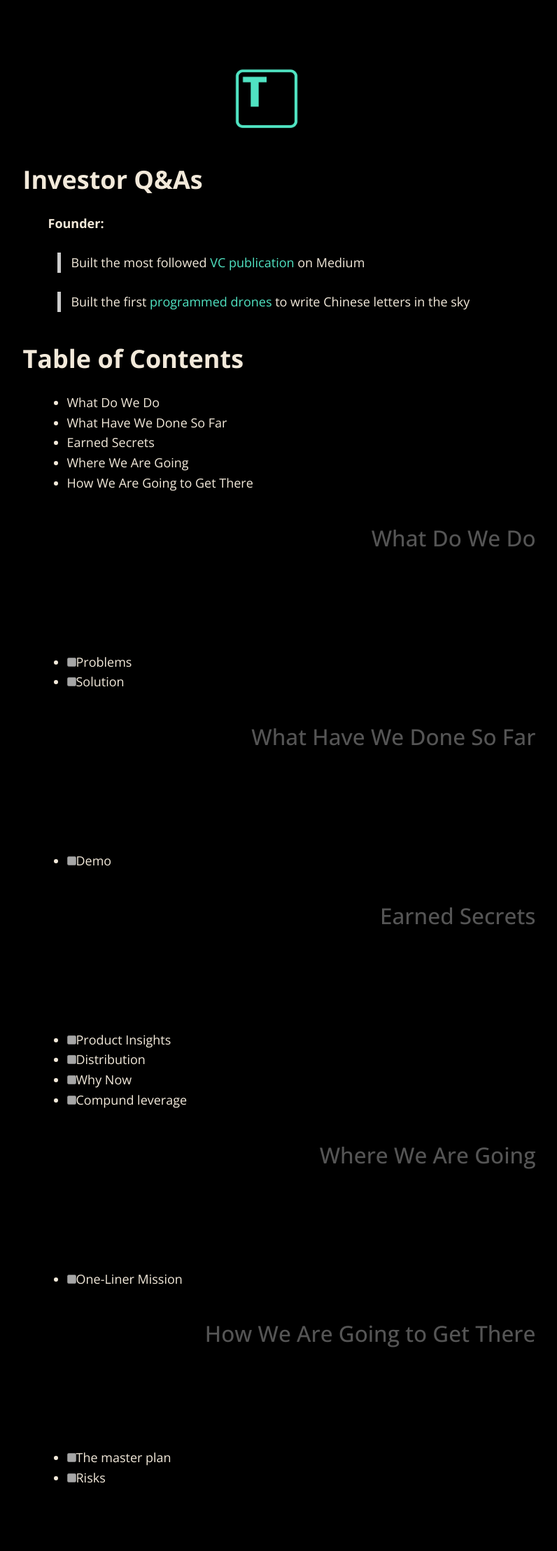
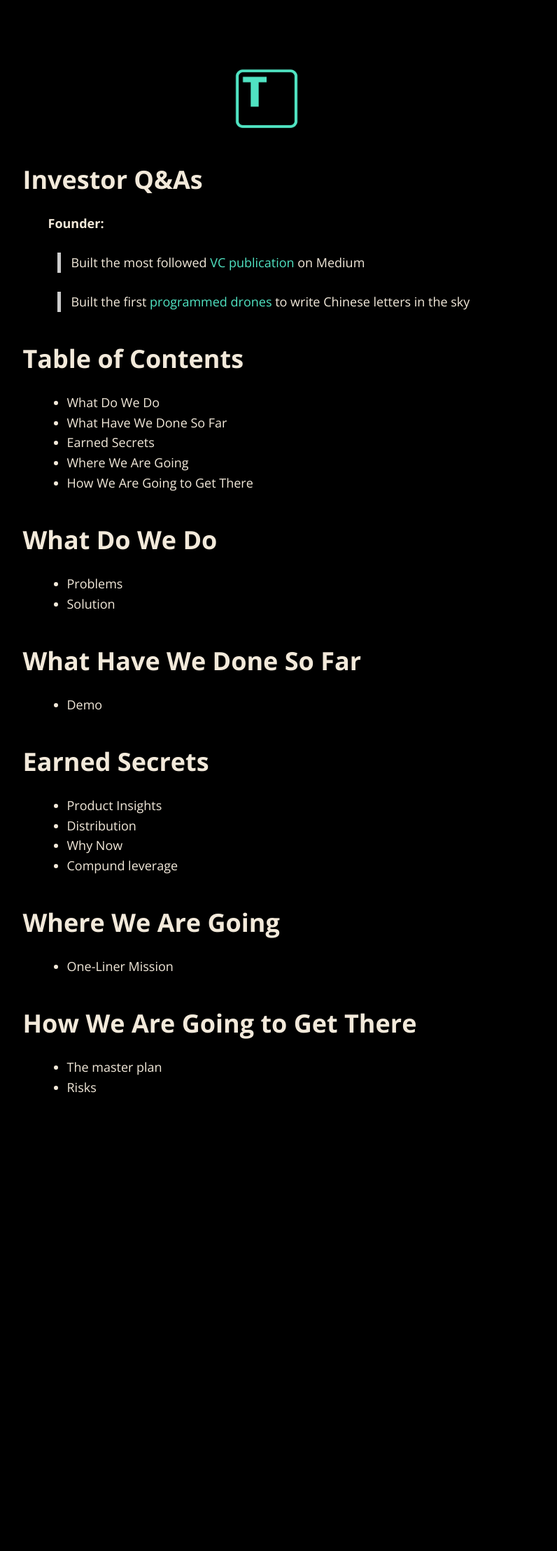
Before and after one commit to tarsmachine/tarsmachine.github.io, a Jekyll site: the page built from index.md, in a window 1280 px wide. Shown: the whole page at 70% size, without its empty margins (259-1055 px from the left). Built offline with Jekyll 4.4.1, drawn with Linux system fonts in a browser that asks for light colours; nearby versions of some CDN libraries; after the commit the page ends 1659 px from its top, so only the background shows below that.

Commit message:
Update Lines

```diff
--- a/index.md
+++ b/index.md
@@ -22,24 +22,29 @@ layout: default
 - How We Are Going to Get There
 
 
-## What Do We Do
-- [ ] Problems
-- [ ] Solution
+### What Do We Do
 
-## What Have We Done So Far
-- [ ] Demo
+- Problems
+- Solution
+
+### What Have We Done So Far
+
+- Demo
 
 
-## Earned Secrets
-- [ ] Product Insights
-- [ ] Distribution
-- [ ] Why Now
-- [ ] Compund leverage
+### Earned Secrets
 
-## Where We Are Going
-- [ ] One-Liner Mission
+- Product Insights
+- Distribution
+- Why Now
+- Compund leverage
+
+### Where We Are Going
+
+- One-Liner Mission
 
 
-## How We Are Going to Get There
-- [ ] The master plan
-- [ ] Risks
+### How We Are Going to Get There
+
+- The master plan
+- Risks
```
